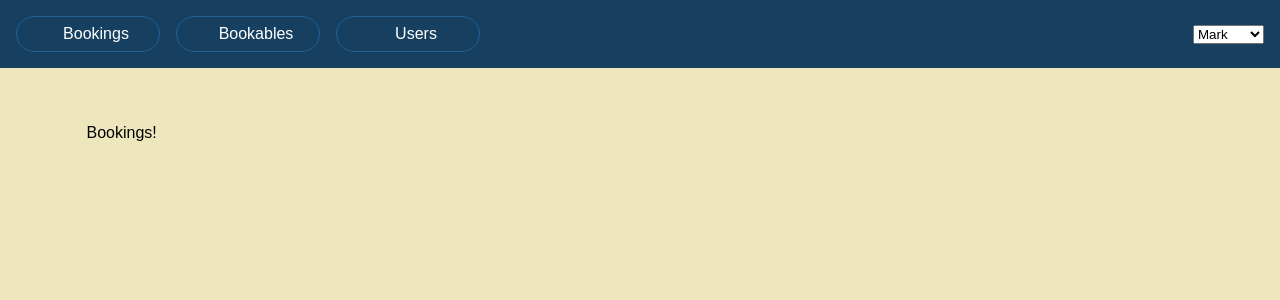
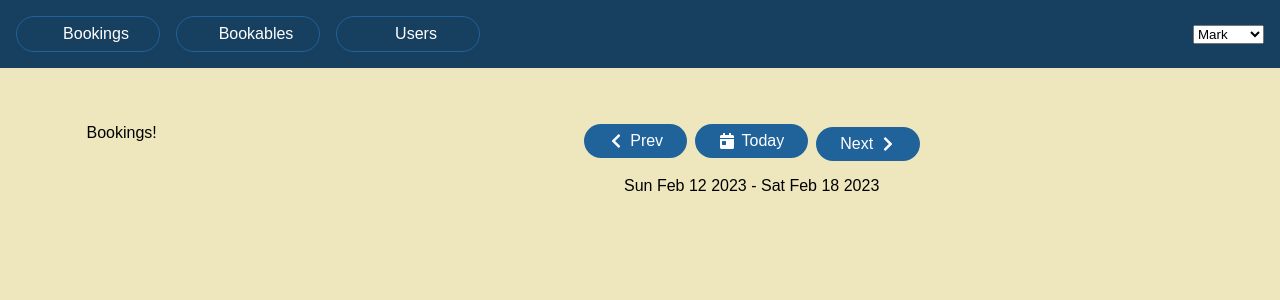
Before and after one commit to augustoqa/react-hooks-in-action, a React (Vite) app: page /bookings in a window 1280 px wide. Shown: the top 300 px of the page. Built offline with nearby package versions, Linux system fonts and the light colour scheme; some icons are missing.

Commit message:
Passing an initialization function to the useReducer hook

```diff
--- a/src/components/Bookings/BookingsPage.jsx
+++ b/src/components/Bookings/BookingsPage.jsx
@@ -1,7 +1,10 @@
+import WeekPicker from './WeekPicker.jsx'
+
 export default function BookingsPage() {
   return (
     <main className="bookings-page">
       <p>Bookings!</p>
+      <WeekPicker date={new Date()} />
     </main>
   )
 }
--- /dev/null
+++ b/src/components/Bookings/WeekPicker.jsx
@@ -0,0 +1,32 @@
+import { useReducer } from 'react'
+import reducer from './weekReducer.js'
+import { getWeek } from '../../utils/date-wrangler.js'
+import { FaCalendarDay, FaChevronLeft, FaChevronRight } from 'react-icons/fa'
+
+export default function WeekPicker({ date }) {
+  const [week, dispatch] = useReducer(reducer, date, getWeek)
+
+  return (
+    <div>
+      <p className="date-picker">
+        <button className="btn" onClick={() => dispatch({ type: 'PREV_WEEK' })}>
+          <FaChevronLeft />
+          <span>Prev</span>
+        </button>
+
+        <button className="btn" onClick={() => dispatch({ type: 'TODAY' })}>
+          <FaCalendarDay />
+          <span>Today</span>
+        </button>
+
+        <button className="btn" onClick={() => dispatch({ type: 'NEXT_WEEK' })}>
+          <span>Next</span>
+          <FaChevronRight />
+        </button>
+      </p>
+      <p>
+        {week.start.toDateString()} - {week.end.toDateString()}
+      </p>
+    </div>
+  )
+}
```
